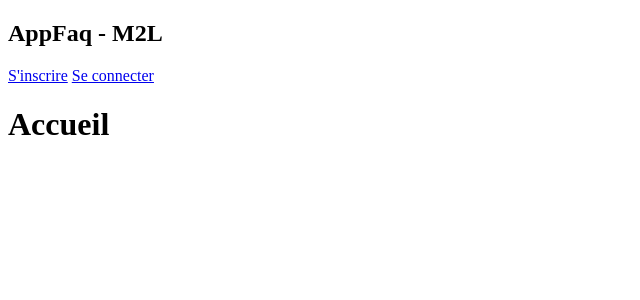
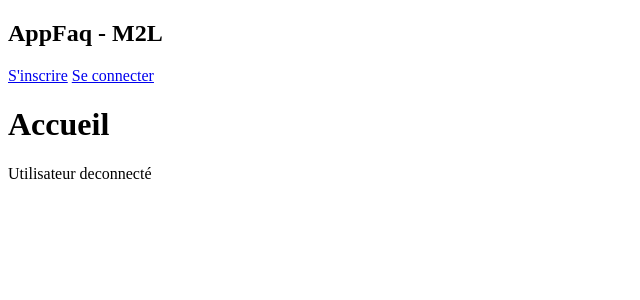
Before and after one commit to Marius-Chiapella/appfaq-m2l, a PHP site: page / in a window 1280 px wide. Shown: the top 300 px of the page, without its empty margins (0-640 px from the left). Run offline with PHP 8.4, Linux system fonts and the light colour scheme.

Commit message:
disconnected <p>

```diff
--- a/appfaq-site/pages/index.php
+++ b/appfaq-site/pages/index.php
@@ -37,6 +37,8 @@ if (!isset($_SESSION['user'])) {
             <?php
             if (isset($username)) {
                 echo "<p>Utilisateur actuel : " . $username['pseudo']. "</p>";
+            } else {
+                echo "<p> Utilisateur deconnecté";
             }
             ?>
 
```
